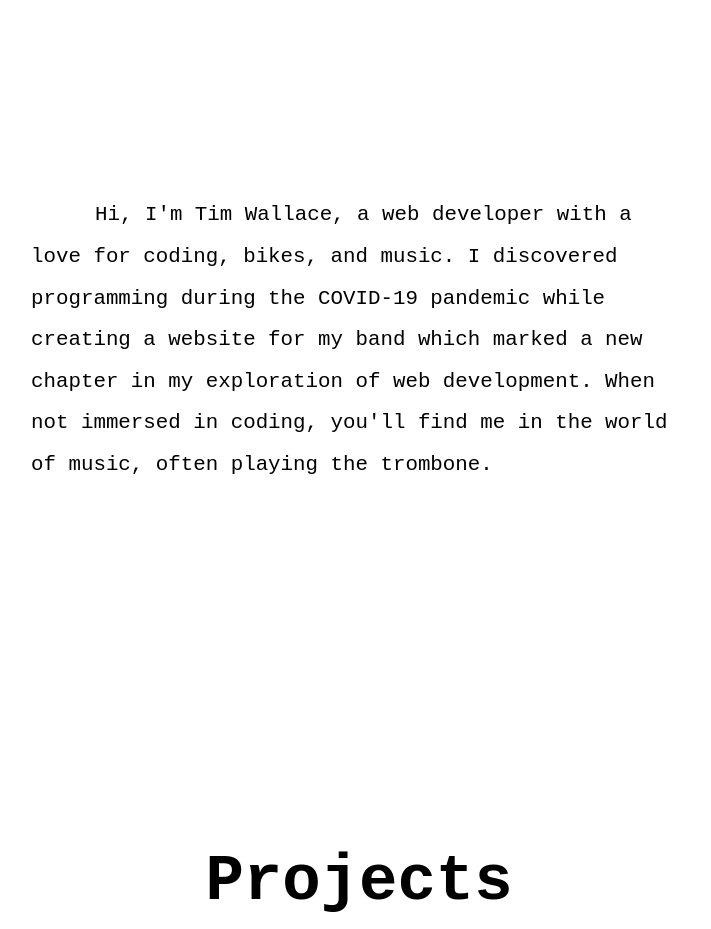
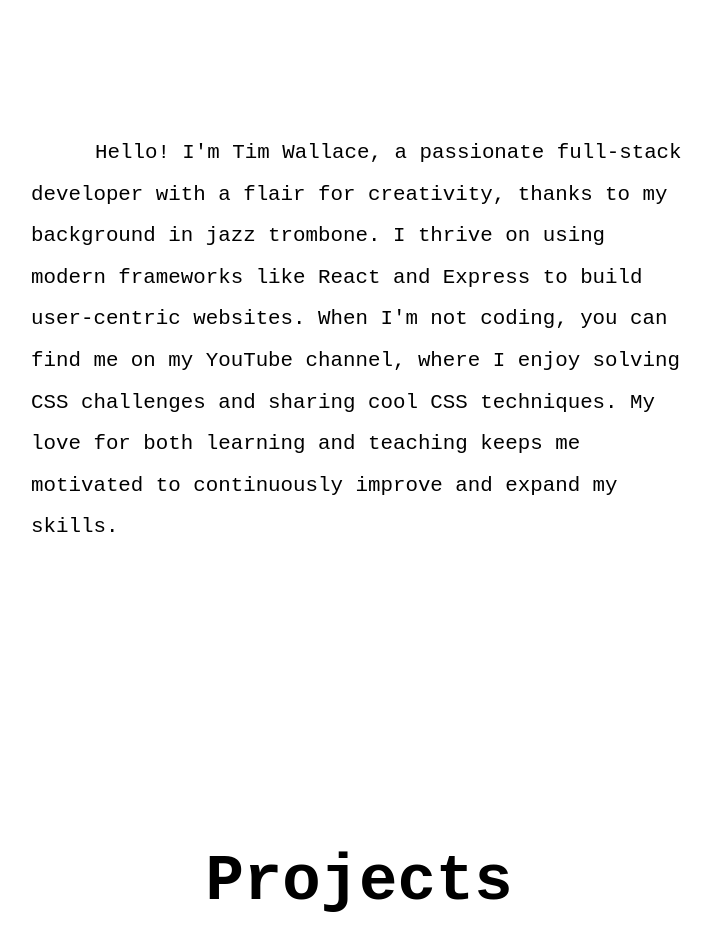
Before and after one commit to TimWallaceDev/timwallace.ca, a React (Create React App) app: page / in a window 1280 px wide. Shown: the part 860-1789 px from the top of the page, without its empty margins (281-992 px from the left). Built offline with nearby package versions, Linux system fonts and the light colour scheme.

Commit message:
updated about me paragraph

```diff
--- a/src/about.js
+++ b/src/about.js
@@ -4,7 +4,7 @@ const About = () => {
     return (
         <div className="about">
             <p className="about__copy">
-            Hi, I'm Tim Wallace, a web developer with a love for coding, bikes, and music. I discovered programming during the COVID-19 pandemic while creating a website for my band which marked a new chapter in my exploration of web development. When not immersed in coding, you'll find me in the world of music, often playing the trombone.
+            Hello! I'm Tim Wallace, a passionate full-stack developer with a flair for creativity, thanks to my background in jazz trombone. I thrive on using modern frameworks like React and Express to build user-centric websites. When I'm not coding, you can find me on my YouTube channel, where I enjoy solving CSS challenges and sharing cool CSS techniques. My love for both learning and teaching keeps me motivated to continuously improve and expand my skills.
             </p>
         </div>
     )
```
